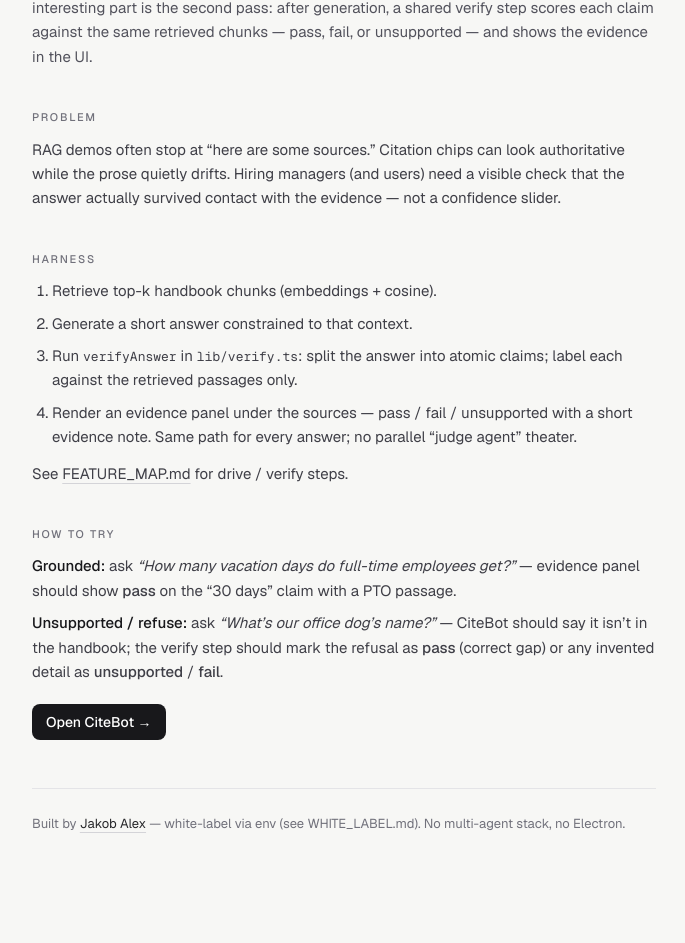
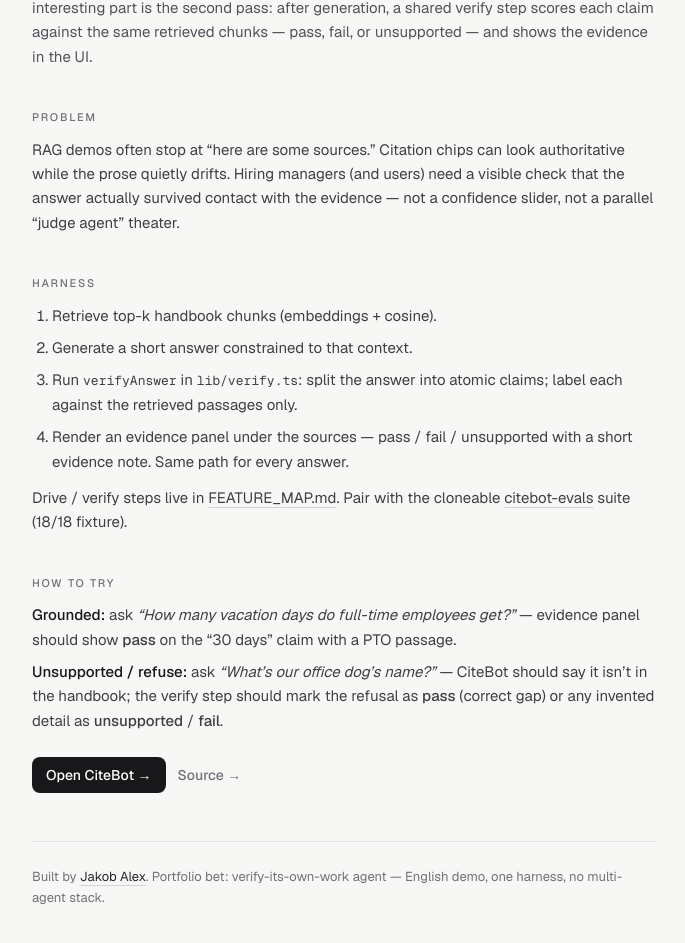
Before and after one commit to jakob-alexander2000/citebot, a Next.js app: page /harness in a window 1280 px wide. Shown: the part 213-1156 px from the top of the page, without its empty margins (296-981 px from the left). Before the commit the page ends 1111 px from the top, so only its background shows below. Built offline with nearby package versions, Linux system fonts and the light colour scheme; no server answers.

Commit message:
Sharpen /harness hire writeup (English)
Problem → harness → how to try. Drop white-label pitch from the
hire-facing page; link citebot-evals for the score line.

```diff
--- a/app/harness/page.tsx
+++ b/app/harness/page.tsx
@@ -6,7 +6,8 @@ export function generateMetadata() {
   const brand = getBrand();
   return {
     title: `Verify harness · ${brand.name}`,
-    description: `How ${brand.name} checks its own answers against retrieved handbook chunks — a hiring-manager writeup.`,
+    description:
+      "How CiteBot checks its own answers against retrieved handbook chunks — problem, harness, how to try.",
   };
 }
 
@@ -17,7 +18,7 @@ export default function HarnessPage() {
       <SiteHeader active="harness" />
       <article className="mx-auto w-full max-w-2xl px-4 pb-16 pt-10 sm:px-6">
         <p className="text-[11px] font-medium uppercase tracking-[0.18em] text-zinc-500">
-          Portfolio note · verify harness
+          Hire writeup · verify harness
         </p>
         <h1 className="mt-3 font-serif text-[2.35rem] leading-[1.15] tracking-tight text-zinc-900 dark:text-zinc-50">
           An agent that checks its own work.
@@ -38,7 +39,8 @@ export default function HarnessPage() {
             RAG demos often stop at “here are some sources.” Citation chips can
             look authoritative while the prose quietly drifts. Hiring managers
             (and users) need a visible check that the answer actually survived
-            contact with the evidence — not a confidence slider.
+            contact with the evidence — not a confidence slider, not a parallel
+            “judge agent” theater.
           </p>
         </section>
 
@@ -58,11 +60,11 @@ export default function HarnessPage() {
             <li>
               Render an evidence panel under the sources — pass / fail /
               unsupported with a short evidence note. Same path for every
-              answer; no parallel “judge agent” theater.
+              answer.
             </li>
           </ol>
           <p className="text-[15px] leading-relaxed text-zinc-700 dark:text-zinc-300">
-            See{" "}
+            Drive / verify steps live in{" "}
             <Link
               href="https://github.com/jakob-alexander2000/citebot/blob/main/FEATURE_MAP.md"
               className="underline decoration-zinc-300 underline-offset-4 hover:decoration-zinc-900 dark:decoration-zinc-600 dark:hover:decoration-zinc-300"
@@ -70,8 +72,17 @@ export default function HarnessPage() {
               rel="noreferrer"
             >
               FEATURE_MAP.md
+            </Link>
+            . Pair with the cloneable{" "}
+            <Link
+              href="https://github.com/jakob-alexander2000/citebot-evals"
+              className="underline decoration-zinc-300 underline-offset-4 hover:decoration-zinc-900 dark:decoration-zinc-600 dark:hover:decoration-zinc-300"
+              target="_blank"
+              rel="noreferrer"
+            >
+              citebot-evals
             </Link>{" "}
-            for drive / verify steps.
+            suite (18/18 fixture).
           </p>
         </section>
 
@@ -104,14 +115,22 @@ export default function HarnessPage() {
               <span className="font-medium">fail</span>.
             </li>
           </ul>
-          <p className="pt-2">
+          <div className="flex flex-wrap items-center gap-3 pt-3">
             <Link
               href="/"
               className="inline-flex items-center rounded-lg bg-zinc-900 px-3.5 py-2 text-sm font-medium text-white transition hover:bg-zinc-700 dark:bg-zinc-100 dark:text-zinc-900 dark:hover:bg-white"
             >
               Open {brand.name} →
             </Link>
-          </p>
+            <a
+              href="https://github.com/jakob-alexander2000/citebot"
+              className="text-sm font-medium text-zinc-500 transition hover:text-zinc-900 dark:hover:text-zinc-100"
+              target="_blank"
+              rel="noreferrer"
+            >
+              Source →
+            </a>
+          </div>
         </section>
 
         <section className="mt-12 border-t border-zinc-200 pt-6 text-[13px] leading-relaxed text-zinc-500 dark:border-zinc-800">
@@ -123,9 +142,9 @@ export default function HarnessPage() {
             rel="noreferrer"
           >
             Jakob Alex
-          </a>{" "}
-          — white-label via env (see WHITE_LABEL.md). No multi-agent stack, no
-          Electron.
+          </a>
+          . Portfolio bet: verify-its-own-work agent — English demo, one
+          harness, no multi-agent stack.
         </section>
       </article>
     </main>
```
